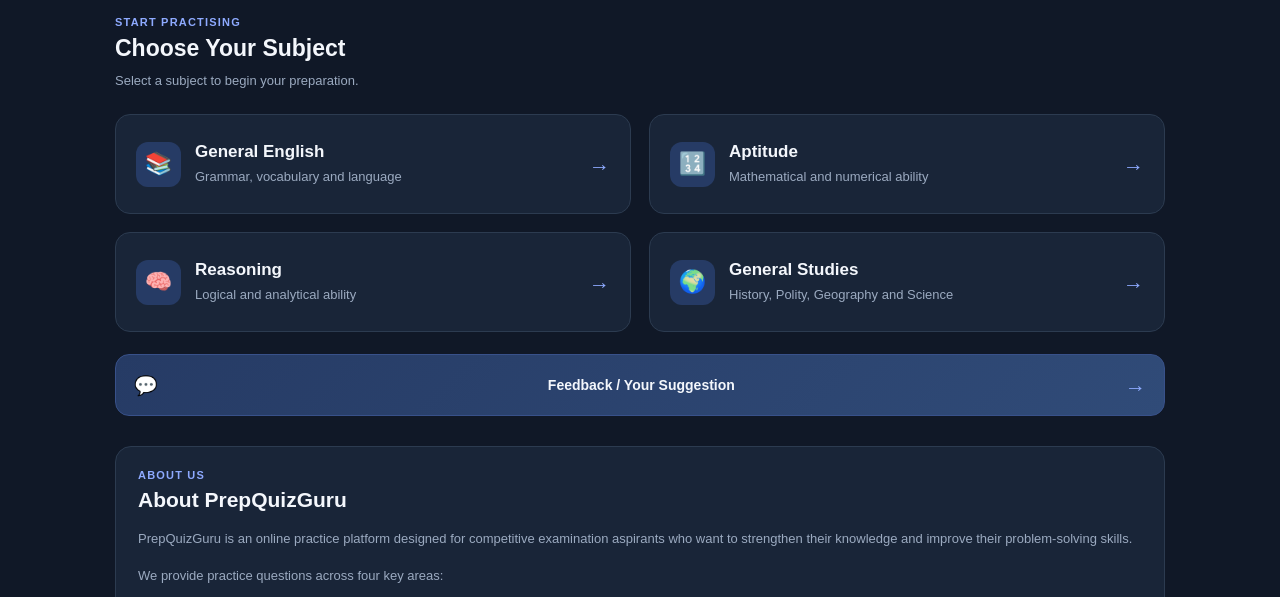
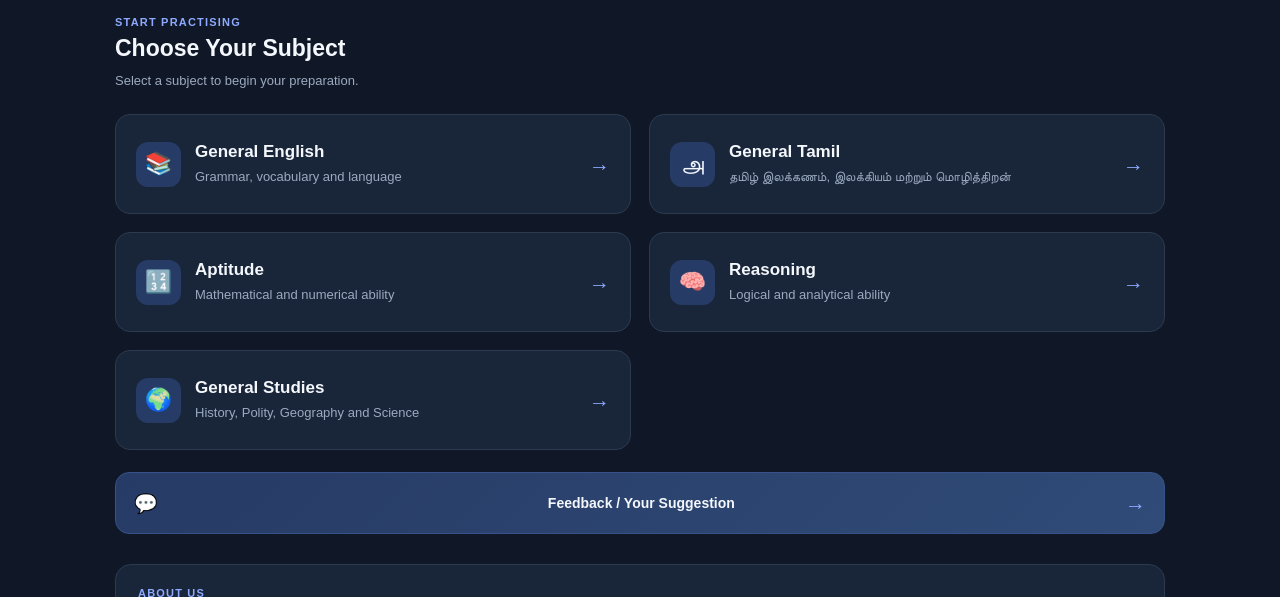
Before and after one commit to purefocusquiz/prepquizguru-web, a plain HTML site: page index.html in a window 1280 px wide. Shown: the part 333-930 px from the top of the page. Drawn offline with Linux system fonts and the light colour scheme.

Commit message:
added card for GT index.html

```diff
--- a/index.html
+++ b/index.html
@@ -58,6 +58,15 @@
                 <span class="selection-arrow">→</span>
             </button>
 
+            <button class="selection-card" data-subject="General Tamil">
+                <span class="selection-icon">அ</span>
+                <span class="selection-content">
+                    <strong>General Tamil</strong>
+                    <small>தமிழ் இலக்கணம், இலக்கியம் மற்றும் மொழித்திறன்</small>
+                </span>
+                <span class="selection-arrow">→</span>
+            </button>
+
             <button class="selection-card" data-subject="Aptitude">
                 <span class="selection-icon">🔢</span>
                 <span class="selection-content">
@@ -108,9 +117,10 @@
                 problem-solving skills.
             </p>
 
-            <p>We provide practice questions across four key areas:</p>
+            <p>We provide practice questions across five key areas:</p>
 
             <ul>
+                <li>General Tamil</li>
                 <li>General English</li>
                 <li>Aptitude</li>
                 <li>Reasoning</li>
```
